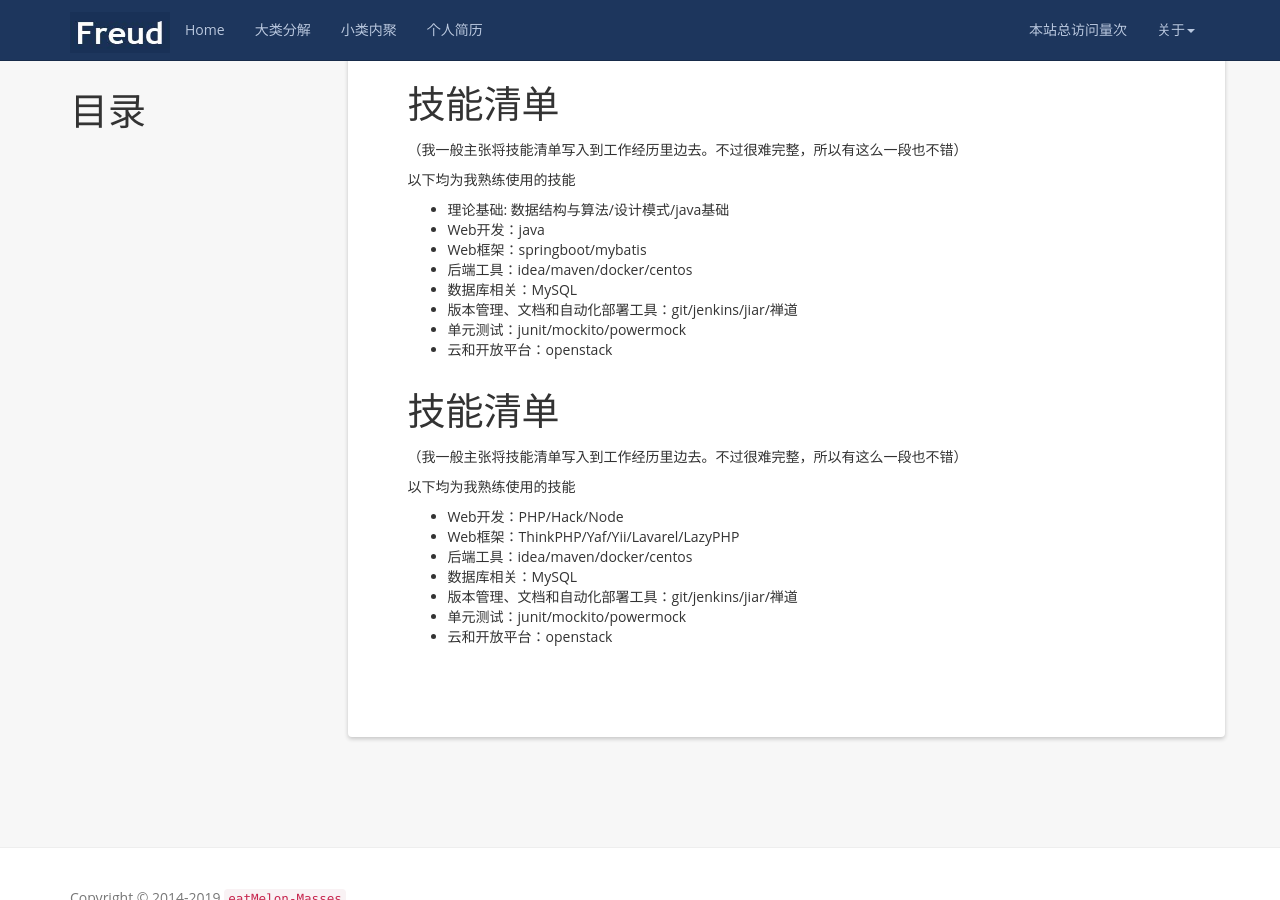
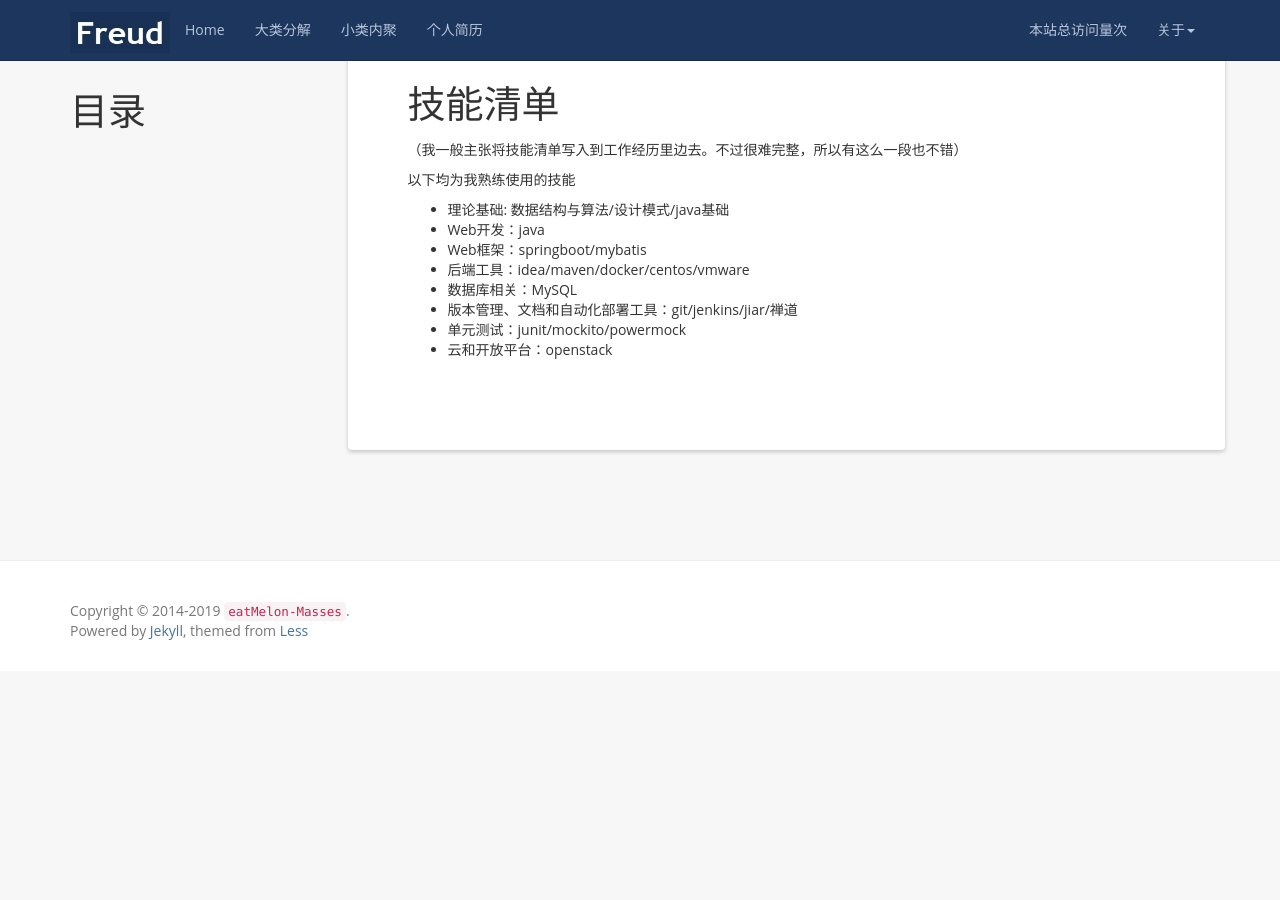
Before and after one commit to eatMelon-Masses/eatMelon-Masses.github.io, a Jekyll site: the page built from yeizi.MD, in a window 1280 px wide and 900 px high, scrolled down 1642 px. Built offline with Jekyll 4.4.1, drawn with Linux system fonts in a browser that asks for light colours; nearby versions of some CDN libraries; a script that is not in the unit is left out; comment, search, counter and statistics services are not loaded; after the commit the page ends 2313 px from its top, so only the background shows below that.

Commit message:
修改简历

```diff
--- a/yeizi.MD
+++ b/yeizi.MD
@@ -58,21 +58,8 @@ permalink: /yiezi/
 - 理论基础: 数据结构与算法/设计模式/java基础
 - Web开发：java
 - Web框架：springboot/mybatis
-- 后端工具：idea/maven/docker/centos
+- 后端工具：idea/maven/docker/centos/vmware
 - 数据库相关：MySQL
 - 版本管理、文档和自动化部署工具：git/jenkins/jiar/禅道
 - 单元测试：junit/mockito/powermock
 - 云和开放平台：openstack
-
-# 技能清单
-（我一般主张将技能清单写入到工作经历里边去。不过很难完整，所以有这么一段也不错）
-
-以下均为我熟练使用的技能
-
-- Web开发：PHP/Hack/Node
-- Web框架：ThinkPHP/Yaf/Yii/Lavarel/LazyPHP
-- 后端工具：idea/maven/docker/centos
-- 数据库相关：MySQL
-- 版本管理、文档和自动化部署工具：git/jenkins/jiar/禅道
-- 单元测试：junit/mockito/powermock
-- 云和开放平台：openstack
```
